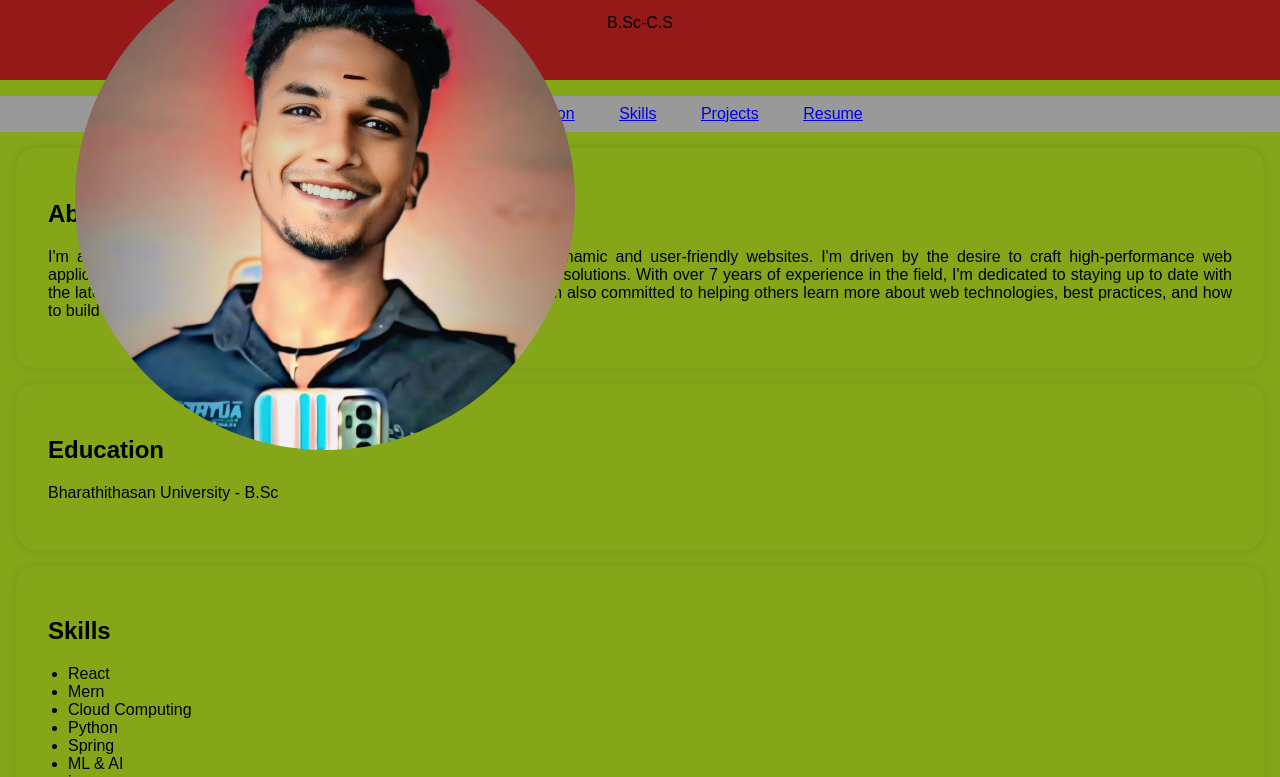
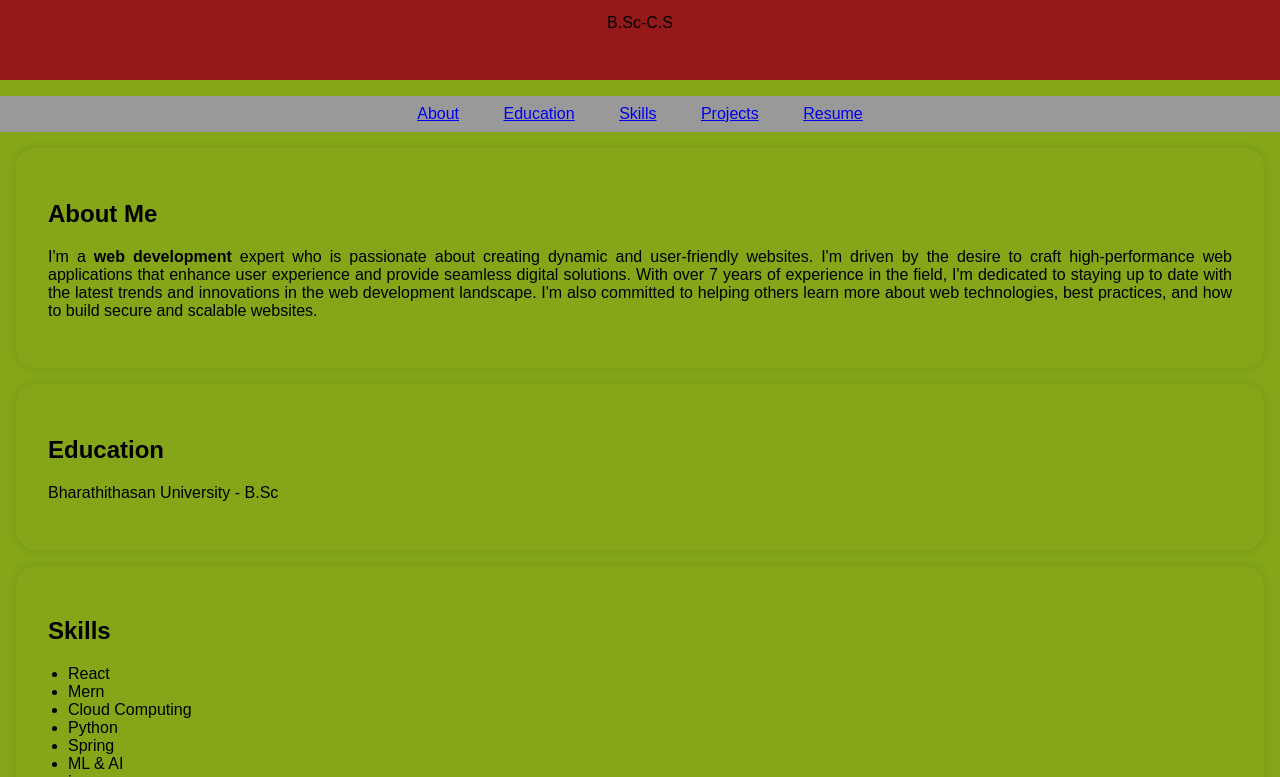
Before and after one commit to siva7305993397/Siva_3D4E1A36E676847A86C47D56BDFAFF0A, a plain HTML site: page index.html in a window 1280 px wide. Shown: the part 143-920 px from the top of the page. Drawn offline with Linux system fonts and the light colour scheme.

Commit message:
Update index.html

```diff
--- a/index.html
+++ b/index.html
@@ -24,8 +24,8 @@ ji<!DOCTYPE html>
 
         /* Add styles for the round profile picture */
         .profile-picture {
-            width: 500px; /* Adjust the size as needed */
-            height: 500px;
+            width: 12px; /* Adjust the size as needed */
+            height: 12px;
             border-radius: 75%; /* Create a circular shape */
             object-fit: cover; /* To ensure the image fills the circular area */
             position: absolute; /* Add this */
```
